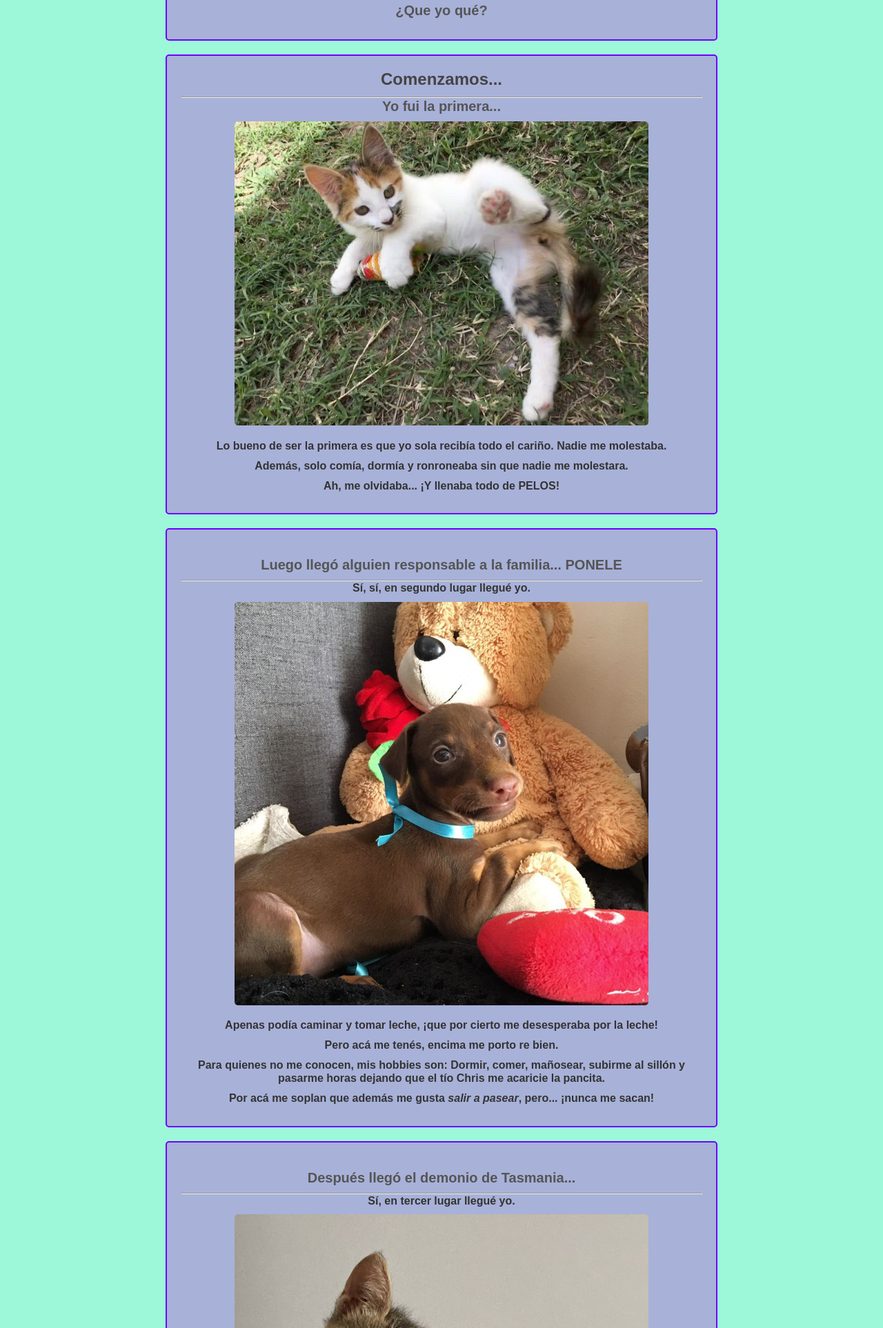
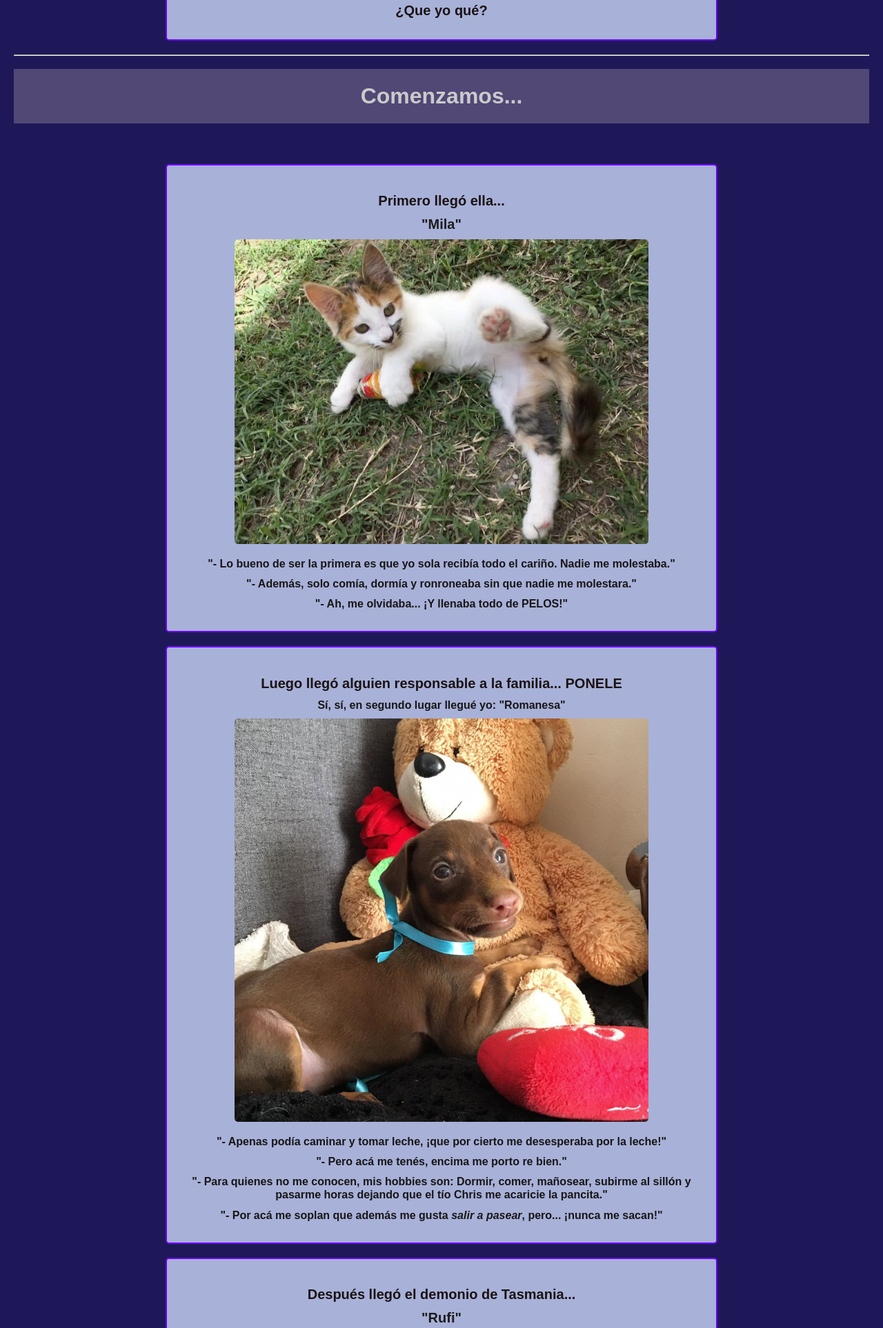
Before and after one commit to FedeDai/fededai.github.io, a plain HTML site: page index.html in a window 1280 px wide. Shown: the part 1108-3034 px from the top of the page at 69% size. Drawn offline with Linux system fonts and the light colour scheme.

Commit message:
arreglos

```diff
--- a/index.html
+++ b/index.html
@@ -23,44 +23,50 @@
         <img class="image" src="assets/img/Roma0.jpg" alt="Roma0">
         <h3 class="tituloBiografia">¿Que yo qué?</h3>
     </article>
+    <hr>
+    <br>
+    <header><h1>Comenzamos...</h1></header>
 
+    <br>
     <div class="container">
-        <h2 class="subtitulo">Comenzamos...</h2>
-        <hr>
-        <h3 class="tituloBiografia">Yo fui la primera...</h3>
+        <br>
+        <h3 class="tituloBiografia">Primero llegó ella...</h3>
+        <h2 class="tituloBiografia">"Mila"</h2>
         <img class="image" src="assets/img/Mila.JPG" alt="Mila">
-        <p><b>Lo bueno de ser la primera es que yo sola recibía todo el cariño. Nadie me molestaba.</b></p>
-        <p><b>Además, solo comía, dormía y ronroneaba sin que nadie me molestara.</b></p>
-        <p><b>Ah, me olvidaba... ¡Y llenaba todo de PELOS!</b></p>
+        <p><b>"- Lo bueno de ser la primera es que yo sola recibía todo el cariño. Nadie me molestaba."</b></p>
+        <p><b>"- Además, solo comía, dormía y ronroneaba sin que nadie me molestara."</b></p>
+        <p><b>"- Ah, me olvidaba... ¡Y llenaba todo de PELOS!"</b></p>
     </div>
 
     <div class="container">
         <br>
         <h3 class="tituloBiografia">Luego llegó alguien responsable a la familia... PONELE</h3>
-        <hr>
-        <p><b>Sí, sí, en segundo lugar llegué yo.</b></p>
+        <p><b>Sí, sí, en segundo lugar llegué yo: "Romanesa"</b></p>
         <img class="image" src="assets/img/Roma.JPG" alt="Roma">
-        <p><b>Apenas podía caminar y tomar leche, ¡que por cierto me desesperaba por la leche!</b></p>
-        <p><b>Pero acá me tenés, encima me porto re bien.</b></p>
-        <p><b>Para quienes no me conocen, mis hobbies son: Dormir, comer, mañosear, subirme al sillón y pasarme horas
-                dejando que el tío Chris me acaricie la pancita.</b></p>
-        <p><b>Por acá me soplan que además me gusta <i>salir a pasear</i>, pero... ¡nunca me sacan!</b></p>
+        <p><b>"- Apenas podía caminar y tomar leche, ¡que por cierto me desesperaba por la leche!"</b></p>
+        <p><b>"- Pero acá me tenés, encima me porto re bien."</b></p>
+        <p><b>"- Para quienes no me conocen, mis hobbies son: Dormir, comer, mañosear, subirme al sillón y pasarme horas
+                dejando que el tío Chris me acaricie la pancita."</b></p>
+        <p><b>"- Por acá me soplan que además me gusta <i>salir a pasear</i>, pero... ¡nunca me sacan!"</b></p>
     </div>
 
     <div class="container">
         <br>
         <h3 class="tituloBiografia">Después llegó el demonio de Tasmania...</h3>
-        <hr>
-        <p><b>Sí, en tercer lugar llegué yo.</b></p>
+        <h2 class="tituloBiografia">"Rufi"</h2>
         <img class="image" src="assets/img/Rufi.jpeg" alt="Rufi">
-        <p><b>Si les dicen que me porto mal, ¡es mentira, no les crean!</b></p>
-        <p><b>Mis intereses son: Morder, rasguñar, saltar, molestar, etc...</b></p>
+
+        <p><b>"- Sí, en tercer lugar llegué yo."</b></p>
+        <p><b>"- Si les dicen que me porto mal, ¡es mentira, no les crean!"</b></p>
+        <p><b>"- Mis intereses son: Morder, rasguñar, saltar, molestar, etc..."</b></p>
     </div>
 
     <div class="container">
         <br>
-        <h3 class="tituloBiografia">Y después, algo nuevo se empezó a sentir...</h3>
-        <hr>
+        <h3 class="tituloBiografia">Y después...</h3>
+        <h3 class="tituloBiografia">... algo nuevo se empezó a sentir...</h3>
+    </div>
+<div class="container">
         <p><b>¿Un nuevo integrante?</b></p>
         <p><b>¡Hola FAMILIA!</b></p>
         <p><b>Yo soy el cuarto/a.</b></p>
--- a/style.css
+++ b/style.css
@@ -8,15 +8,15 @@
 body {
     font-family: Arial, Helvetica, sans-serif;
     line-height: 1.2;
-    background-color: #9cf8d9;
-    color: #333;
+    background-color: #1e1858;
+    color: #141316;
     padding: 20px;
 }
 
 /* Estilos para el encabezado */
 header {
-    background: #333;
-    color: #fff;
+    background: #6a6085ab;
+    color: #cacaca;
     padding: 20px 0;
     text-align: center;
     margin-bottom: 20px;
@@ -26,13 +26,18 @@ header h1 {
     font-size: 2rem;
 }
 h2 {
+    color:#1b1313;
     text-align: center;
 }
 /* Estilos para los subtítulos */
 .subtitulo {
     font-size: 1.5rem;
-    color: #444;
+    color: #afafaf;
     margin-bottom: 10px;
+}
+
+.container h3 {
+    color: #1b1313;
 }
 
 /* Estilos para los artículos */
@@ -49,7 +54,7 @@ h2 {
 
 .tituloBiografia {
     font-size: 1.25rem;
-    color: #555;
+    color: #1d1c1c;
     margin-bottom: 10px;
 }
 
@@ -67,7 +72,7 @@ p {
 }
 
 p b {
-    color: #333;
+    color: #181616;
 }
 
 /* Estilos para el pie de página */
```
